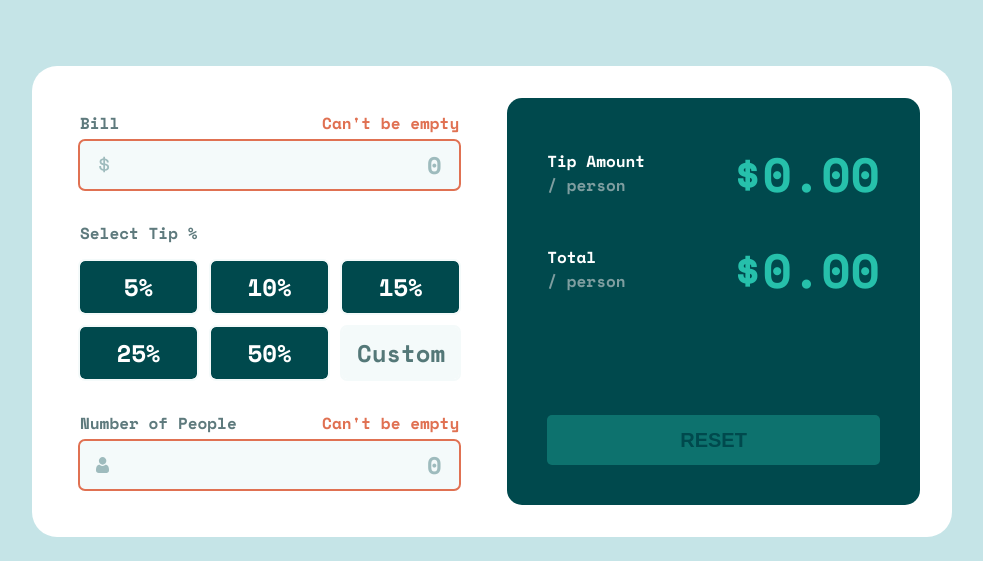
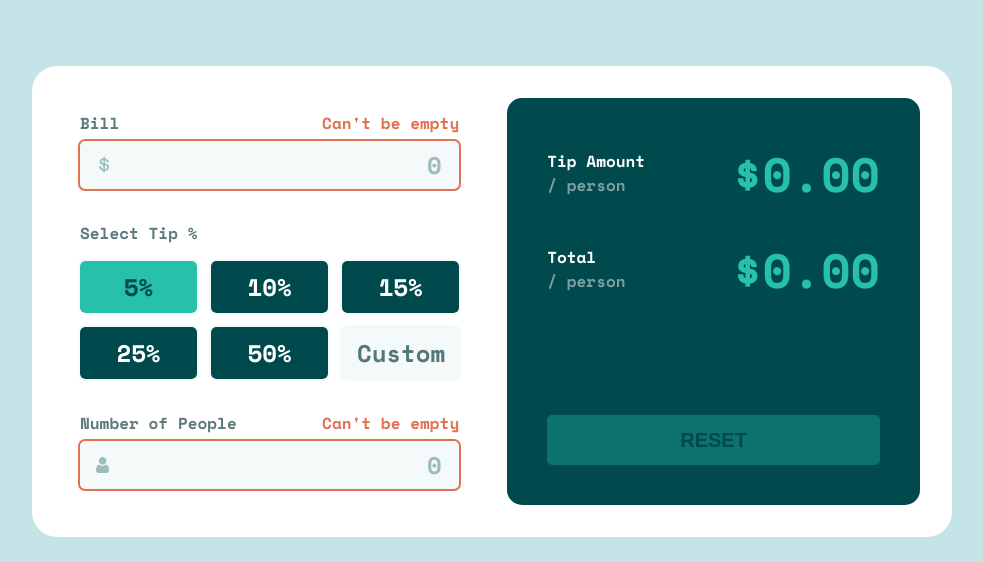
Before and after one commit to Chanawin-kmpn/tip-calculator-app, a plain HTML site: page index.html in a window 1280 px wide. Both pictures are taken after a click on the button "5%". Shown: the part 239-800 px from the top of the page, without its empty margins (148-1131 px from the left). Drawn offline with nearby package versions, Linux system fonts and the light colour scheme.

Commit message:
Update style.css
Update aria in tip-percent to data

```diff
--- a/style.css
+++ b/style.css
@@ -190,7 +190,7 @@ input[type="number"]::-webkit-outer-spin-button {
     background-color: hsla(173, 61%, 77%, 1);
 }
 
-.tip-percent[aria-selected="true"]:not(#tip-custom) {
+.tip-percent[data-selected="true"]:not(#tip-custom) {
     color: var(--clr-neutral-very-dark-cyan);
     background-color: var(--clr-primary-strong-cyan);
 }
```
